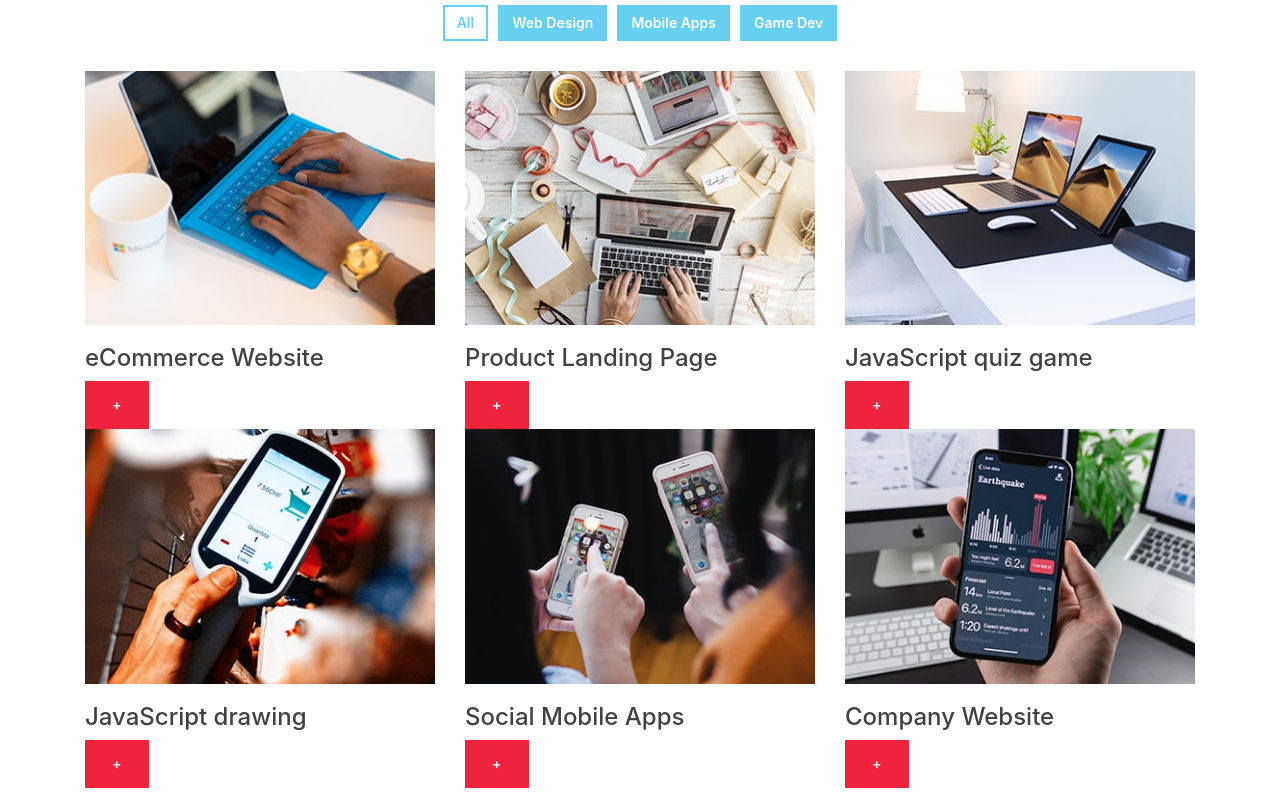
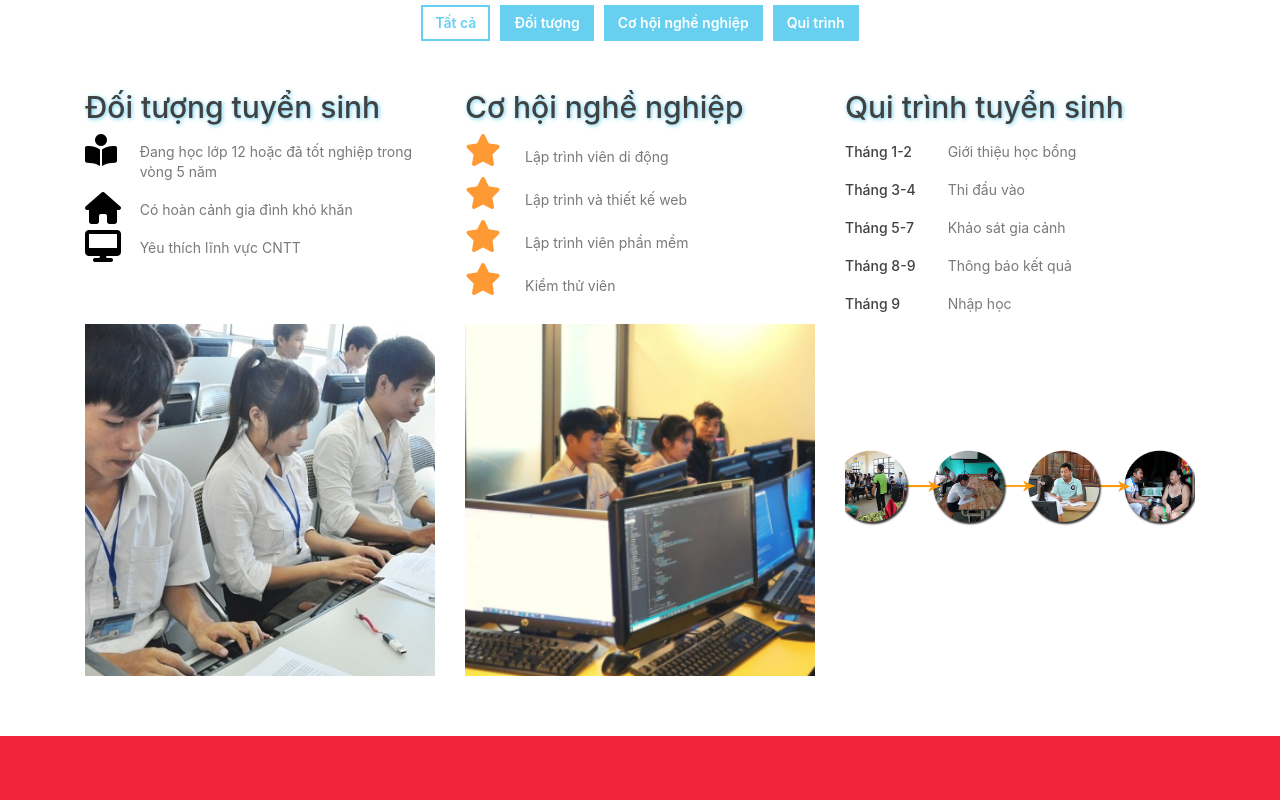
Before and after one commit to quanhoang123/Project_Landing-Page-About-PNV-ME-U, a React (Create React App) app in the folder fron-end/: page /index in a window 1280 px wide. Shown: the part 3800-4600 px from the top of the page. Built offline with nearby package versions, Linux system fonts and the light colour scheme.

Commit message:
edit_ add Enrollment component and chatbot

```diff
--- a/fron-end/src/components/User/master.js
+++ b/fron-end/src/components/User/master.js
@@ -1,5 +1,6 @@
 import React, { Component } from 'react';
 import Header from './header';
+import Enrollment from '../Enrollment/Enrollment';
 class Master extends Component {
     render() {
         return (
@@ -211,94 +212,9 @@ class Master extends Component {
                     </div>
                 </div>
                 {/* Banner End */}
-                {/* Portfolio Start */}
-                <div className="portfolio" id="portfolio">
-                    <div className="container">
-                        <div className="section-header text-center wow zoomIn" data-wow-delay="0.1s">
-                            <p>My Portfolio</p>
-                            <h2>My Excellent Portfolio</h2>
-                        </div>
-                        <div className="row">
-                            <div className="col-12">
-                                <ul id="portfolio-filter">
-                                    <li data-filter="*" className="filter-active">All</li>
-                                    <li data-filter=".filter-1">Web Design</li>
-                                    <li data-filter=".filter-2">Mobile Apps</li>
-                                    <li data-filter=".filter-3">Game Dev</li>
-                                </ul>
-                            </div>
-                        </div>
-                        <div className="row portfolio-container">
-                            <div className="col-lg-4 col-md-6 col-sm-12 portfolio-item filter-1 wow fadeInUp" data-wow-delay="0.0s">
-                                <div className="portfolio-wrap">
-                                    <div className="portfolio-img">
-                                        <img src="img/portfolio-1.jpg" alt="Image" />
-                                    </div>
-                                    <div className="portfolio-text">
-                                        <h3>eCommerce Website</h3>
-                                        <a className="btn" href="img/portfolio-1.jpg" data-lightbox="portfolio">+</a>
-                                    </div>
-                                </div>
-                            </div>
-                            <div className="col-lg-4 col-md-6 col-sm-12 portfolio-item filter-2 wow fadeInUp" data-wow-delay="0.2s">
-                                <div className="portfolio-wrap">
-                                    <div className="portfolio-img">
-                                        <img src="img/portfolio-2.jpg" alt="Image" />
-                                    </div>
-                                    <div className="portfolio-text">
-                                        <h3>Product Landing Page</h3>
-                                        <a className="btn" href="img/portfolio-2.jpg" data-lightbox="portfolio">+</a>
-                                    </div>
-                                </div>
-                            </div>
-                            <div className="col-lg-4 col-md-6 col-sm-12 portfolio-item filter-3 wow fadeInUp" data-wow-delay="0.4s">
-                                <div className="portfolio-wrap">
-                                    <div className="portfolio-img">
-                                        <img src="img/portfolio-3.jpg" alt="Image" />
-                                    </div>
-                                    <div className="portfolio-text">
-                                        <h3>JavaScript quiz game</h3>
-                                        <a className="btn" href="img/portfolio-3.jpg" data-lightbox="portfolio">+</a>
-                                    </div>
-                                </div>
-                            </div>
-                            <div className="col-lg-4 col-md-6 col-sm-12 portfolio-item filter-1 wow fadeInUp" data-wow-delay="0.6s">
-                                <div className="portfolio-wrap">
-                                    <div className="portfolio-img">
-                                        <img src="img/portfolio-4.jpg" alt="Image" />
-                                    </div>
-                                    <div className="portfolio-text">
-                                        <h3>JavaScript drawing</h3>
-                                        <a className="btn" href="img/portfolio-4.jpg" data-lightbox="portfolio">+</a>
-                                    </div>
-                                </div>
-                            </div>
-                            <div className="col-lg-4 col-md-6 col-sm-12 portfolio-item filter-2 wow fadeInUp" data-wow-delay="0.8s">
-                                <div className="portfolio-wrap">
-                                    <div className="portfolio-img">
-                                        <img src="img/portfolio-5.jpg" alt="Image" />
-                                    </div>
-                                    <div className="portfolio-text">
-                                        <h3>Social Mobile Apps</h3>
-                                        <a className="btn" href="img/portfolio-5.jpg" data-lightbox="portfolio">+</a>
-                                    </div>
-                                </div>
-                            </div>
-                            <div className="col-lg-4 col-md-6 col-sm-12 portfolio-item filter-3 wow fadeInUp" data-wow-delay="1s">
-                                <div className="portfolio-wrap">
-                                    <div className="portfolio-img">
-                                        <img src="img/portfolio-6.jpg" alt="Image" />
-                                    </div>
-                                    <div className="portfolio-text">
-                                        <h3>Company Website</h3>
-                                        <a className="btn" href="img/portfolio-6.jpg" data-lightbox="portfolio">+</a>
-                                    </div>
-                                </div>
-                            </div>
-                        </div>
-                    </div>
-                </div>
-                {/* Portfolio End */}
+                {/* Enrollment Start */}
+                    <Enrollment></Enrollment>
+                {/* Enrollment End */}
                 {/* Banner Start */}
                 <div className="banner wow zoomIn" data-wow-delay="0.1s">
                     <div className="container">
@@ -666,7 +582,7 @@ class Master extends Component {
                 </div>
                 {/* Footer End */}
                 {/* Back to top button */}
-                <a href="#" className="btn back-to-top"><i className="fa fa-chevron-up" /></a>
+                <a href="#" className="btn back-to-top" style={{ marginRight: "10vh" }}><i className="fa fa-chevron-up" /></a>
                 {/* Pre Loader */}
                 <div id="loader" className="show">
                     <div className="loader" />
```
